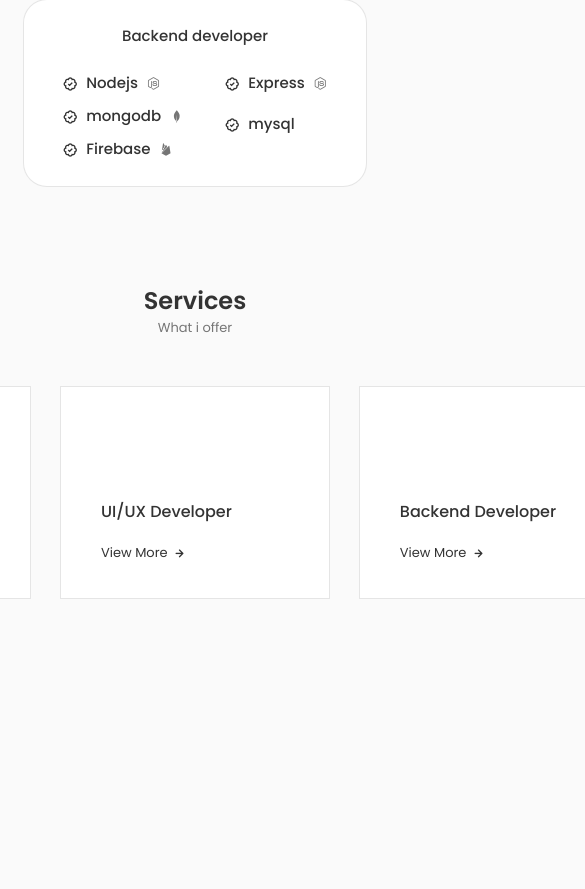
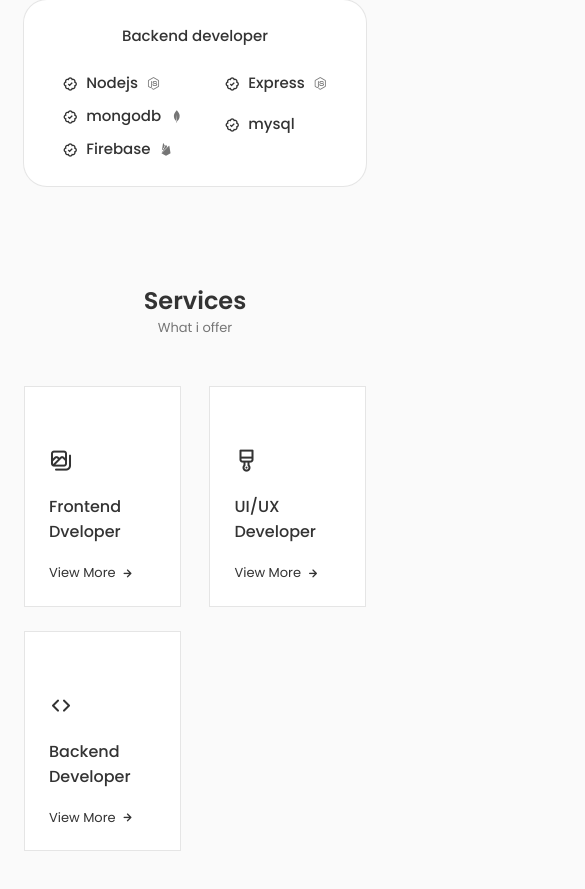
Before and after one commit to sameh-dh/portfolio, a React (Create React App) app: page / in a window 390 px wide. Shown: the part 1956-2845 px from the top of the page, 585 px wide, since content can reach past the window. Before the commit the page ends 2667 px from the top, so only its background shows below. Built offline with nearby package versions, Linux system fonts and the light colour scheme.

Commit message:
services responsive for all devices done

```diff
--- a/src/components/services/Services.jsx
+++ b/src/components/services/Services.jsx
@@ -16,7 +16,7 @@ const Services = () => {
 
 
                 <div className="services__content">
-                    <i className="uil uil services__icon"></i>
+                    <i className="uil uil-images services__icon"></i>
                     <h3 className="services__title"> Frontend Dveloper
                     </h3>
                     <span className="services__button" onClick={() => {
@@ -60,7 +60,7 @@ const Services = () => {
 
 
                 <div className="services__content">
-                    <i className="uil uil services__icon"></i>
+                    <i className="uil uil-brush-alt services__icon"></i>
                     <h3 className="services__title"> UI/UX Developer
                     </h3>
                     <span className="services__button" onClick={() => {
@@ -103,7 +103,7 @@ const Services = () => {
                 </div>
 
                 <div className="services__content">
-                    <i className="uil uil services__icon"></i>
+                    <i className="uil uil-arrow services__icon"></i>
                     <h3 className="services__title">
                         Backend Developer
                     </h3>
--- a/src/css/Services.css
+++ b/src/css/Services.css
@@ -118,3 +118,51 @@
     opacity: 1 ;
     visibility: visible;
 }
+
+
+
+/*=============== BREAKPOINTS ===============*/
+/* For large devices */
+@media screen and (max-width: 992px) {
+    .services__container {
+        grid-template-columns: repeat(3, 218px);
+    }
+  }
+
+  /* For medium devices */
+  @media screen and (max-width: 768px) {
+    .services__container {
+        grid-template-columns: repeat(2, 1fr);
+    }
+
+    .services__content {
+        padding: 3.5rem 0.5rem 1.25rem 1.5rem;
+    }
+
+    .services__icon {
+        font-size: 1.5rem;
+    }
+
+  }
+
+  @media screen and (max-width: 576px) {
+    .services__modal-content {
+        padding: 4rem 1.5rem 2.5rem;
+    }
+
+    .services__modal-description {
+        padding:  0;
+
+    }
+  }
+
+  /* For small devices */
+  @media screen and (max-width: 350px) {
+    .services__container {
+        grid-template-columns: max-content;
+    }
+
+    .services__content {
+        padding-right: 6rem;
+    }
+  }
```
